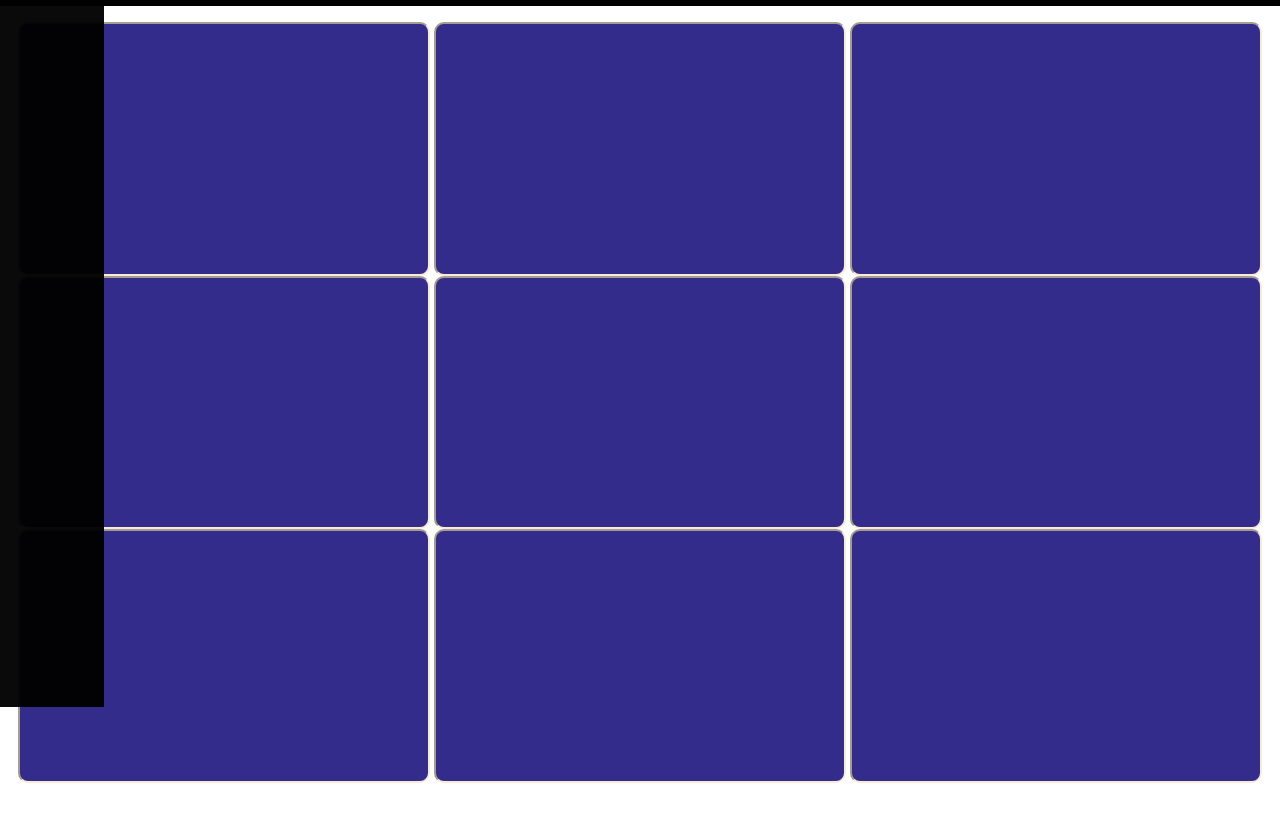
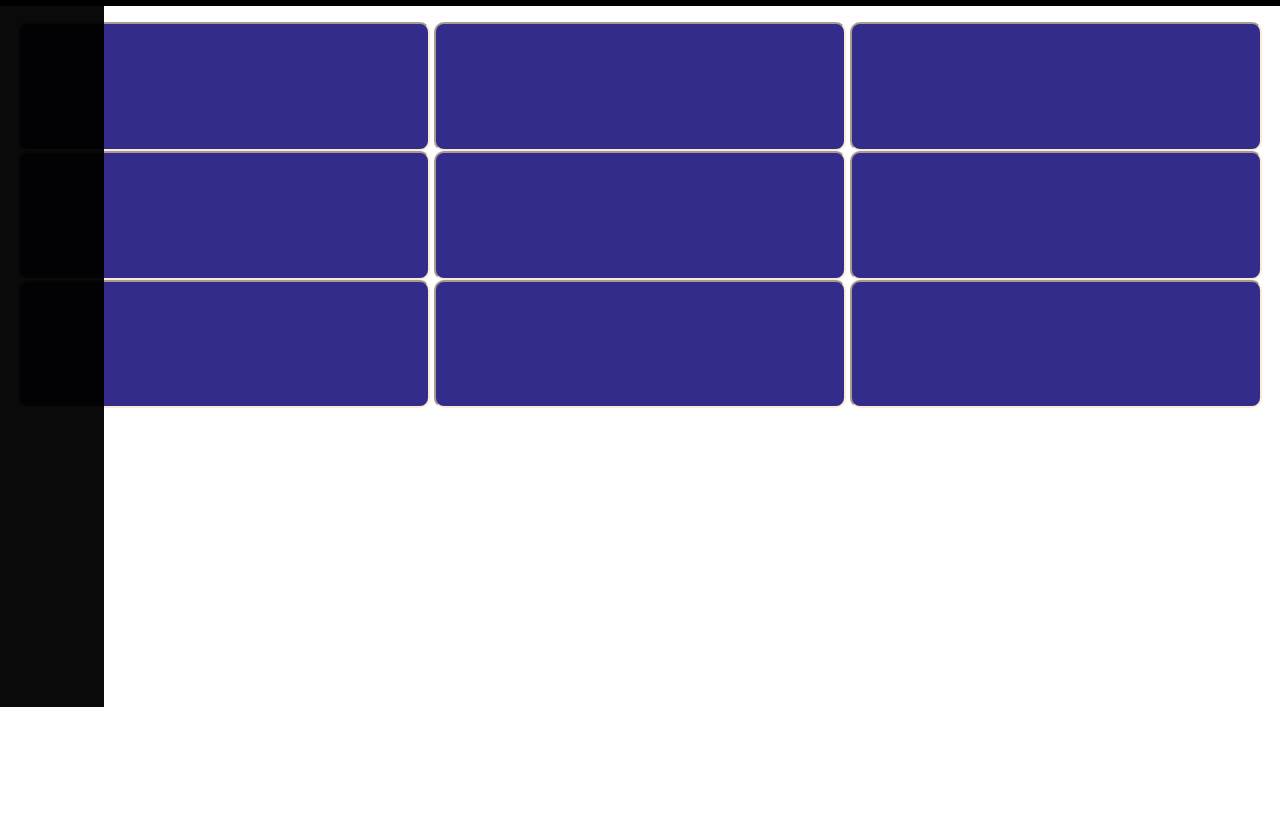
Before and after one commit to BrunoDaher/jogodavelha, a plain HTML site: page index.html in a window 1280 px wide. Shown: the part 40-855 px from the top of the page. After the commit the page ends 800 px from the top, so only its background shows below. Drawn offline with Linux system fonts and the light colour scheme.

Commit message:
fonte-style5

```diff
--- a/css/style.css
+++ b/css/style.css
@@ -24,7 +24,7 @@ menu{
     font-size: 21vh;
     text-align: center;
     cursor: pointer;
-    padding-top: 10%;
+    padding-top: 0;
     padding-bottom: 10%;
     border-radius: 10px;
   }
```
